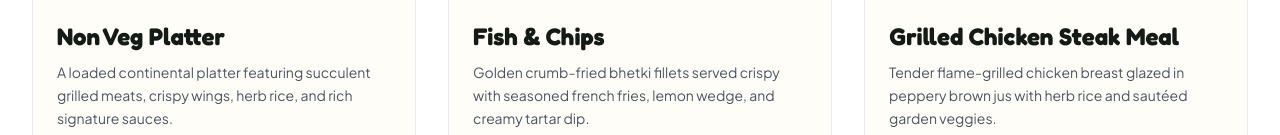
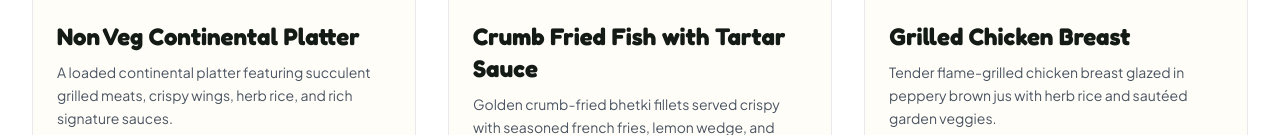
Before and after one commit to skol04061996/Supper-Me, a plain HTML site: page index.html in a window 1280 px wide. Shown: the part 2438-2573 px from the top of the page. Drawn offline with nearby package versions, Linux system fonts and the light colour scheme.

Commit message:
Update menu names and photos from Google Drive
Replace the signature menu cards and hero photo with the latest names and shared Drive image IDs.

Co-authored-by: Copilot App <223556219+Copilot@users.noreply.github.com>

```diff
--- a/index.html
+++ b/index.html
@@ -218,8 +218,8 @@
         <div class="lg:col-span-5 relative">
           <div class="relative rounded-3xl overflow-hidden border-4 border-white/15 shadow-2xl animate-float">
             <img id="hero-showcase-img"
-                 src="https://images.unsplash.com/photo-1544025162-d76694265947?auto=format&fit=crop&w=900&q=80"
-                 alt="Supper Me Sizzling Grill Platter"
+                 src="https://drive.google.com/thumbnail?id=1iWGT6dpAnOwVnYtOzS0QDmlfJxXHpvD0&amp;sz=w1000"
+                 alt="Supper Me Non Veg Continental Platter"
                  class="w-full h-[420px] object-cover" />
             <div class="absolute inset-0 bg-gradient-to-t from-black/80 via-black/20 to-transparent"></div>
             <div class="absolute bottom-5 left-5 right-5 flex items-center justify-between">
@@ -737,52 +737,52 @@
 
     const MENU_ITEMS = [
       {
-        name: "Non Veg Platter",
+        name: "Non Veg Continental Platter",
         tag: "Signature Feast",
         category: "Sizzlers",
         desc: "A loaded continental platter featuring succulent grilled meats, crispy wings, herb rice, and rich signature sauces.",
-        driveFileId: "", // Paste Google Drive File ID here
-        fallbackImg: "https://images.unsplash.com/photo-1544025162-d76694265947?auto=format&fit=crop&w=800&q=80"
+        driveFileId: "1iWGT6dpAnOwVnYtOzS0QDmlfJxXHpvD0",
+        fallbackImg: "https://drive.google.com/thumbnail?id=1iWGT6dpAnOwVnYtOzS0QDmlfJxXHpvD0&sz=w1000"
       },
       {
-        name: "Fish & Chips",
+        name: "Crumb Fried Fish with Tartar Sauce",
         tag: "Kolkata Classic",
         category: "Sides",
         desc: "Golden crumb-fried bhetki fillets served crispy with seasoned french fries, lemon wedge, and creamy tartar dip.",
-        driveFileId: "",
-        fallbackImg: "https://images.unsplash.com/photo-1579208575657-c595a05383b7?auto=format&fit=crop&w=800&q=80"
+        driveFileId: "1uNKwLiHrsh8Hy7u0OmMNhNHHNxkc92LM",
+        fallbackImg: "https://drive.google.com/thumbnail?id=1uNKwLiHrsh8Hy7u0OmMNhNHHNxkc92LM&sz=w1000"
       },
       {
-        name: "Grilled Chicken Steak Meal",
+        name: "Grilled Chicken Breast",
         tag: "Chef's Special",
         category: "Chicken",
         desc: "Tender flame-grilled chicken breast glazed in peppery brown jus with herb rice and sautéed garden veggies.",
-        driveFileId: "",
-        fallbackImg: "https://images.unsplash.com/photo-1604908176997-125f25cc6f3d?auto=format&fit=crop&w=800&q=80"
+        driveFileId: "1acpzHuBmj4fWS9iA6qhkDwcxTMzR839e",
+        fallbackImg: "https://drive.google.com/thumbnail?id=1acpzHuBmj4fWS9iA6qhkDwcxTMzR839e&sz=w1000"
       },
       {
-        name: "Italian Pasta Sizzler",
+        name: "Non Veg Mixed Sauce Pasta",
         tag: "Sizzling Hot",
         category: "Sizzlers",
         desc: "Creamy, cheesy Italian pasta served on a piping-hot sizzler plate with smoky vegetables and garlic toast.",
-        driveFileId: "",
-        fallbackImg: "https://images.unsplash.com/photo-1621996346565-e3dbc646d9a9?auto=format&fit=crop&w=800&q=80"
+        driveFileId: "1xksc58kg7gMFaWfCFJc6gzj8IFeEhZvB",
+        fallbackImg: "https://drive.google.com/thumbnail?id=1xksc58kg7gMFaWfCFJc6gzj8IFeEhZvB&sz=w1000"
       },
       {
-        name: "Nutella Waffle",
+        name: "Nutella Pancakes",
         tag: "Sweet Finale",
         category: "Dessert",
-        desc: "Warm, crisp Belgian-style waffle generously drizzled with velvety Nutella and whipped cream.",
-        driveFileId: "",
-        fallbackImg: "https://images.unsplash.com/photo-1562376552-0d160a2f238d?auto=format&fit=crop&w=800&q=80"
+        desc: "Fluffy pancakes topped with rich Nutella chocolate and finished with whipped cream.",
+        driveFileId: "1243rG2MroXml8sduYuxtSd9V9UFAW472",
+        fallbackImg: "https://drive.google.com/thumbnail?id=1243rG2MroXml8sduYuxtSd9V9UFAW472&sz=w1000"
       },
       {
-        name: "BBQ Chicken Wings & Fish Balls",
+        name: "Buffalo Chicken Wings",
         tag: "Fan Favorite",
         category: "Sides",
-        desc: "Smoky, tangy glazed BBQ wings paired with crunchy-outside, juicy-inside golden fish balls and house dip.",
-        driveFileId: "",
-        fallbackImg: "https://images.unsplash.com/photo-1527477396000-e27163b481c2?auto=format&fit=crop&w=800&q=80"
+        desc: "Juicy chicken wings tossed in a bold, tangy buffalo sauce and served with a creamy house dip.",
+        driveFileId: "1gZTS3esTaYVSxx-cfDEu5Esf7icFJHZR",
+        fallbackImg: "https://drive.google.com/thumbnail?id=1gZTS3esTaYVSxx-cfDEu5Esf7icFJHZR&sz=w1000"
       }
     ];
 
```
